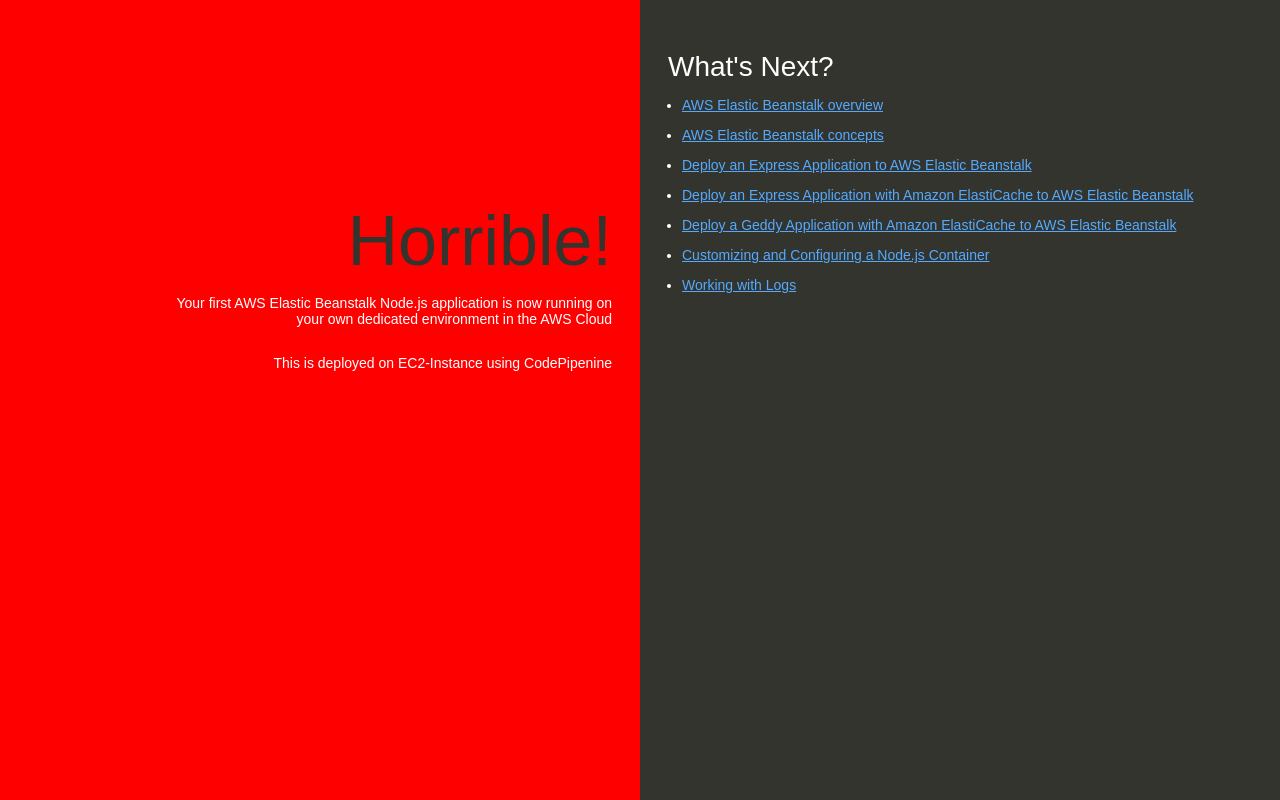
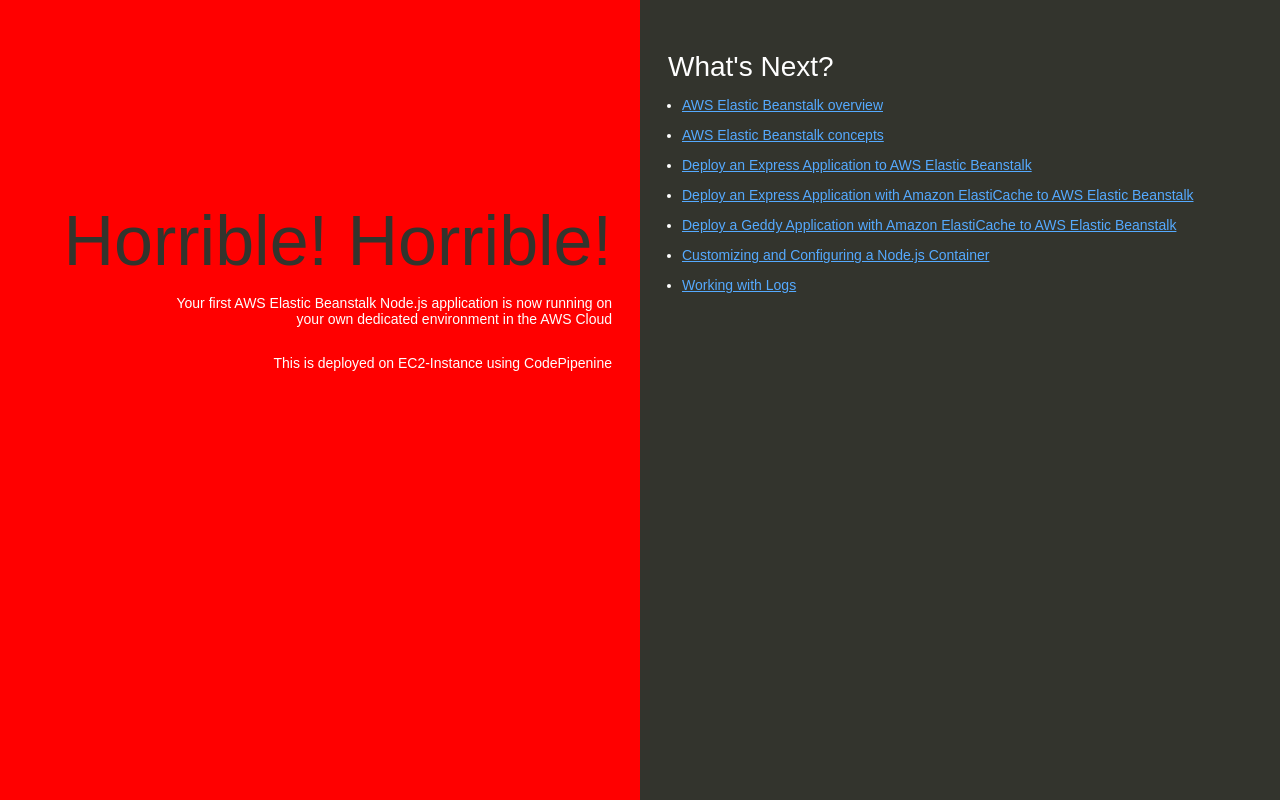
Before and after one commit to sharma-adi0906/aws, a website: page index.html in a window 1280 px wide. Drawn offline with Linux system fonts and the light colour scheme.

Commit message:
Update heading to emphasize 'Horrible!'

```diff
--- a/index.html
+++ b/index.html
@@ -74,7 +74,7 @@
   </head>
   <body>
     <div class="textColumn">
-      <h1>Horrible!</h1>
+      <h1>Horrible! Horrible!</h1>
       <p>Your first AWS Elastic Beanstalk Node.js application is now running on your own dedicated environment in the AWS Cloud</p>
       <p>This is deployed on EC2-Instance using CodePipenine</p>
     </div>
```
